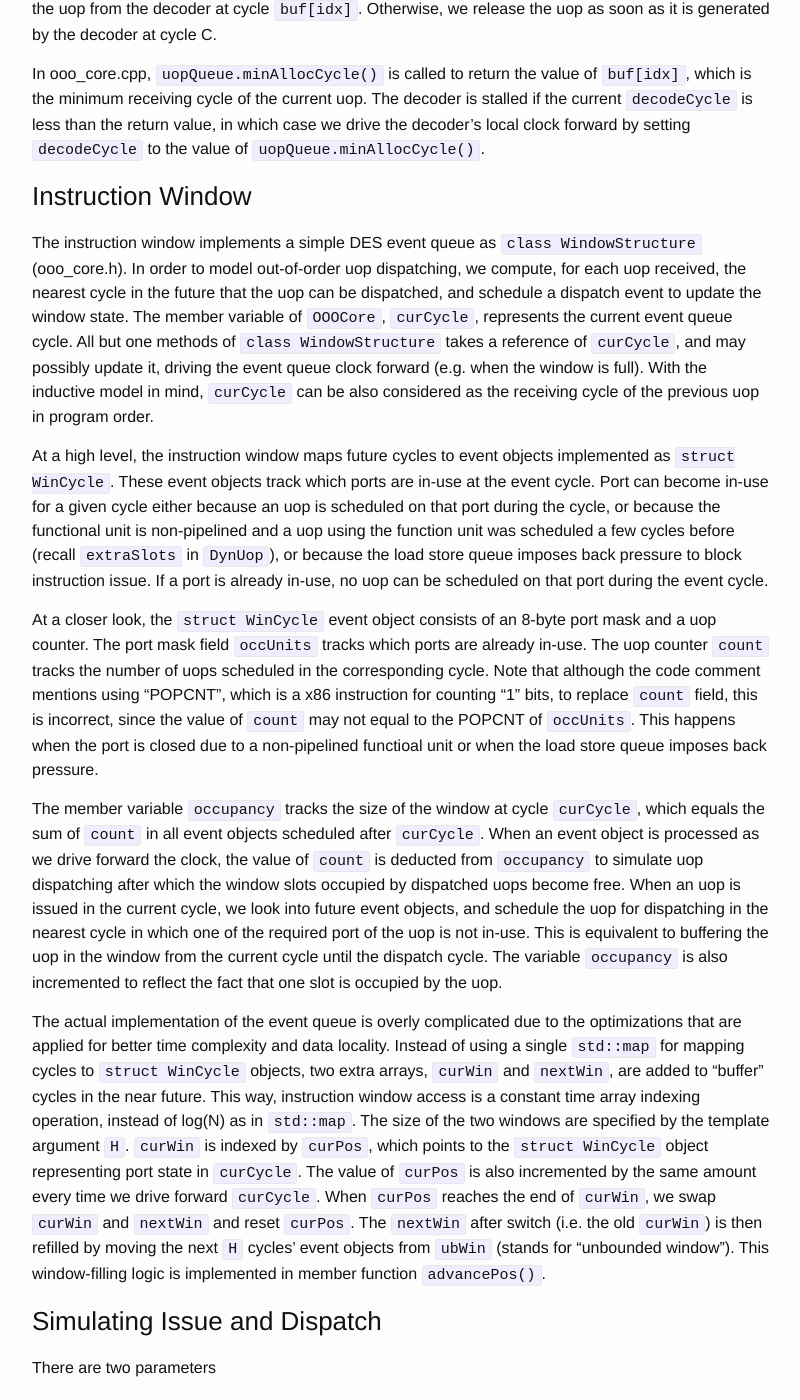
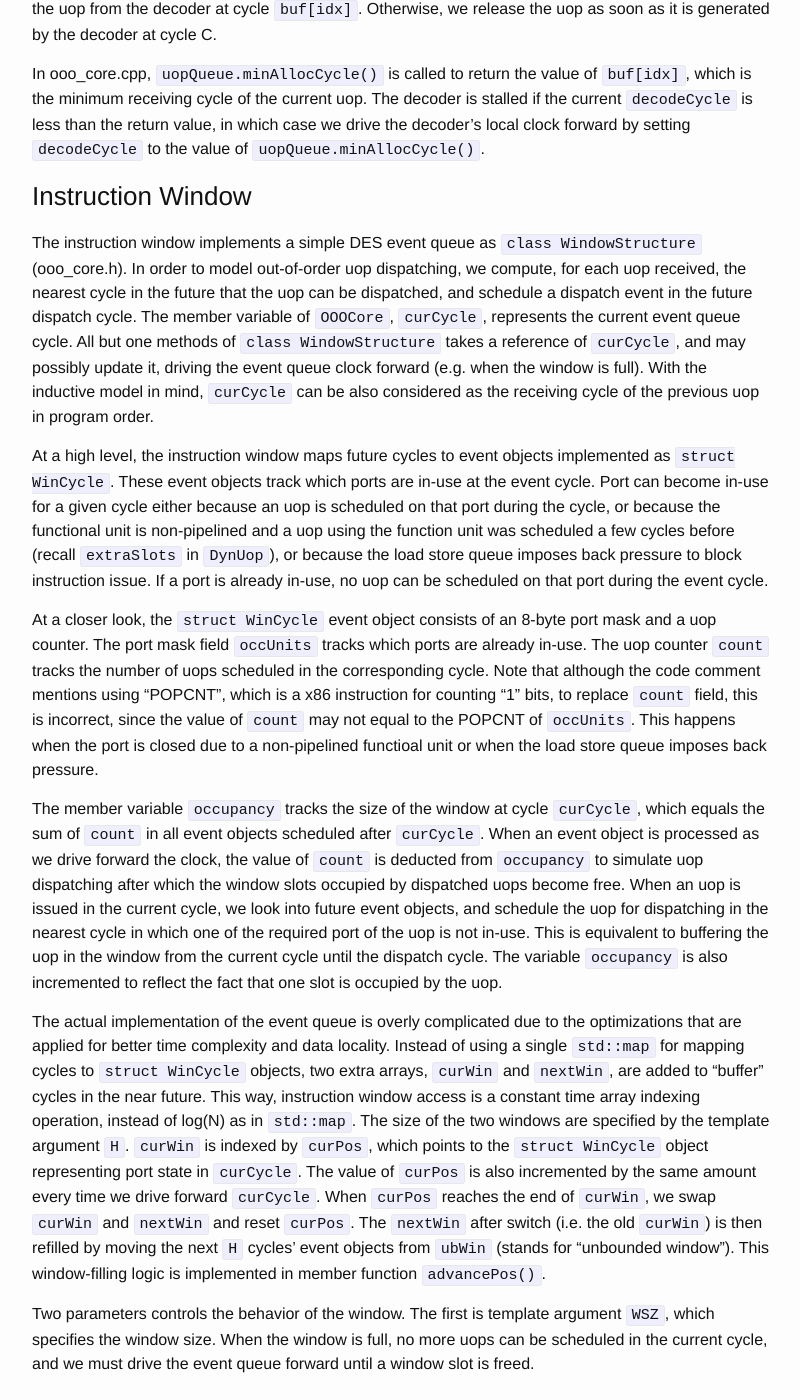
Before and after one commit to wangziqi2013/wangziqi2013.github.io, a Jekyll site: the page built from _posts/2019-12-31-zsim-microarch.markdown, in a window 1280 px wide and 1400 px high, scrolled down 14139 px. Shown: the whole window, without its empty margins (238-1038 px from the left). Built offline with Jekyll 4.4.1, drawn with Linux system fonts in a browser that asks for light colours.

Commit message:
Adding WSZ

```diff
--- a/_posts/2019-12-31-zsim-microarch.markdown
+++ b/_posts/2019-12-31-zsim-microarch.markdown
@@ -513,7 +513,7 @@ we drive the decoder's local clock forward by setting `decodeCycle` to the value
 
 The instruction window implements a simple DES event queue as `class WindowStructure` (ooo\_core.h). In order to model
 out-of-order uop dispatching, we compute, for each uop received, the nearest cycle in the future that the uop can be
-dispatched, and schedule a dispatch event to update the window state. The member variable of `OOOCore`, `curCycle`,
+dispatched, and schedule a dispatch event in the future dispatch cycle. The member variable of `OOOCore`, `curCycle`,
 represents the current event queue cycle. All but one methods of `class WindowStructure` takes a reference of `curCycle`,
 and may possibly update it, driving the event queue clock forward (e.g. when the window is full). With the inductive model
 in mind, `curCycle` can be also considered as the receiving cycle of the previous uop in program order.
@@ -550,9 +550,11 @@ forward `curCycle`. When `curPos` reaches the end of `curWin`, we swap `curWin`
 `nextWin` after switch (i.e. the old `curWin`) is then refilled by moving the next `H` cycles' event objects from `ubWin`
 (stands for "unbounded window"). This window-filling logic is implemented in member function `advancePos()`.
 
+Two parameters controls the behavior of the window. The first is template argument `WSZ`, which specifies the window
+size. When the window is full, no more uops can be scheduled in the current cycle, and we must drive the event queue
+forward until a window slot is freed.
+
 ### Simulating Issue and Dispatch
-
-There are two parameters
 
 When an uop is to be received by the instruction window, we first synchronize the window with the previous
 pipeline stage by driving forward `curCycle` to the releasing cycle of the uop. We then check whether the window if full
```
